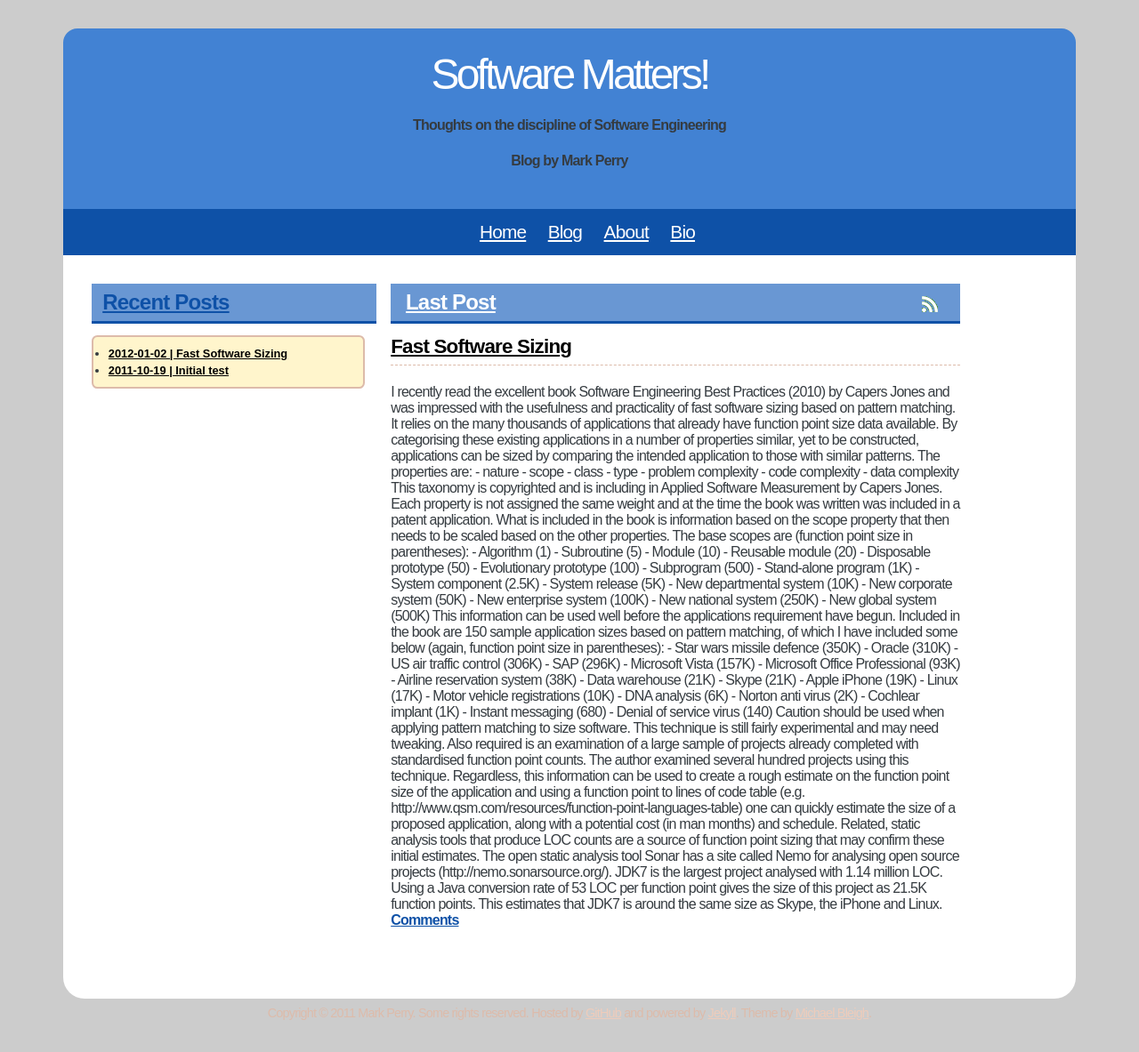
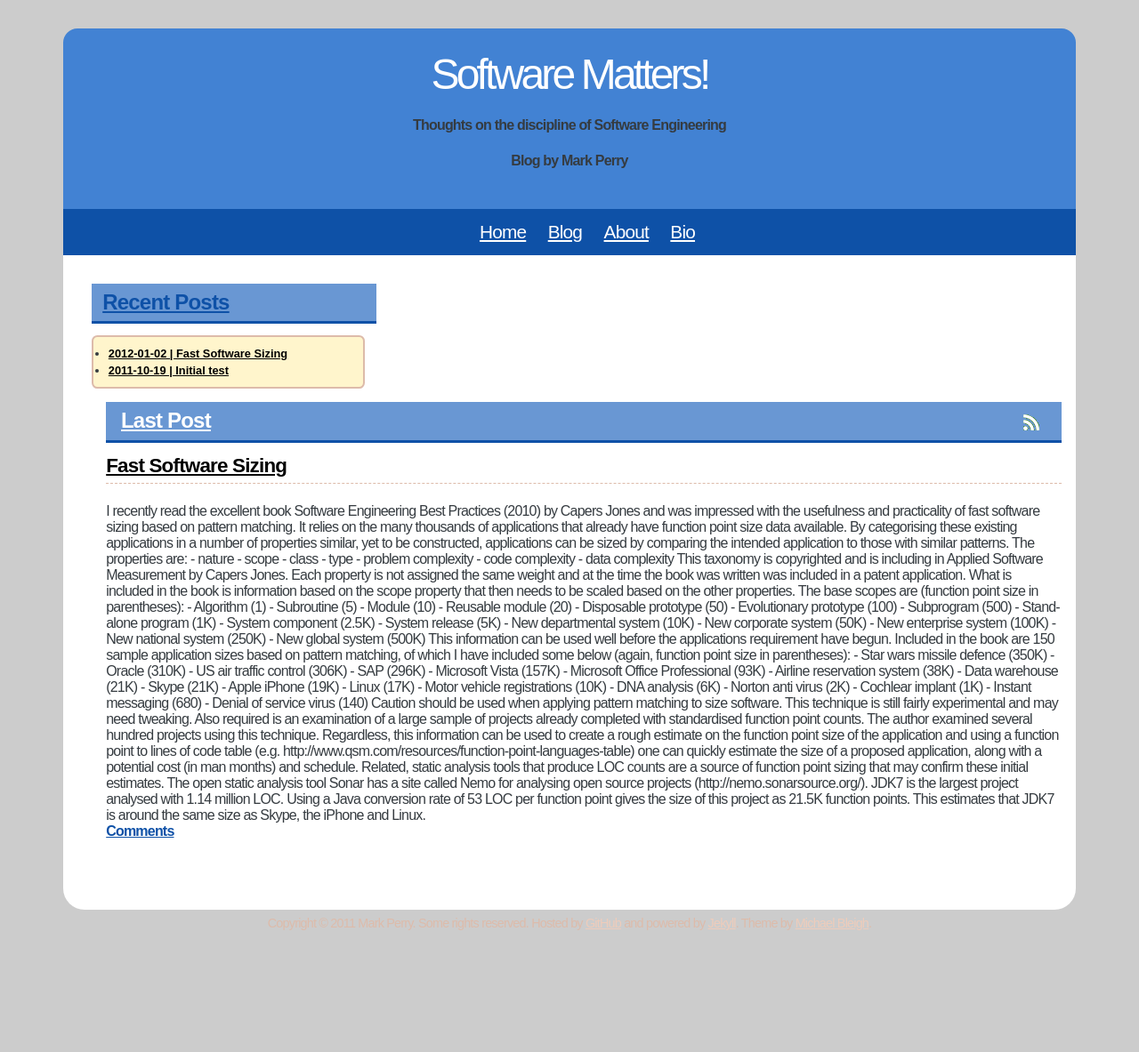
Before and after one commit to kouzouigh/mperry.github.io, a Jekyll site: the page built from index.html, in a window 1280 px wide. Shown: the whole page at 89% size. Built offline with Jekyll 4.4.1, drawn with Linux system fonts in a browser that asks for light colours; after the commit the page ends 1082 px from its top, so only the background shows below that.

Commit message:
Change post width on main page to relative

```diff
--- a/stylesheets/master.css
+++ b/stylesheets/master.css
@@ -266,7 +266,7 @@ div.related {
 }
 
 .home_right {
-  width: 40em;
+  width: 100%;
   margin-left: 1em;
 }
 
```
